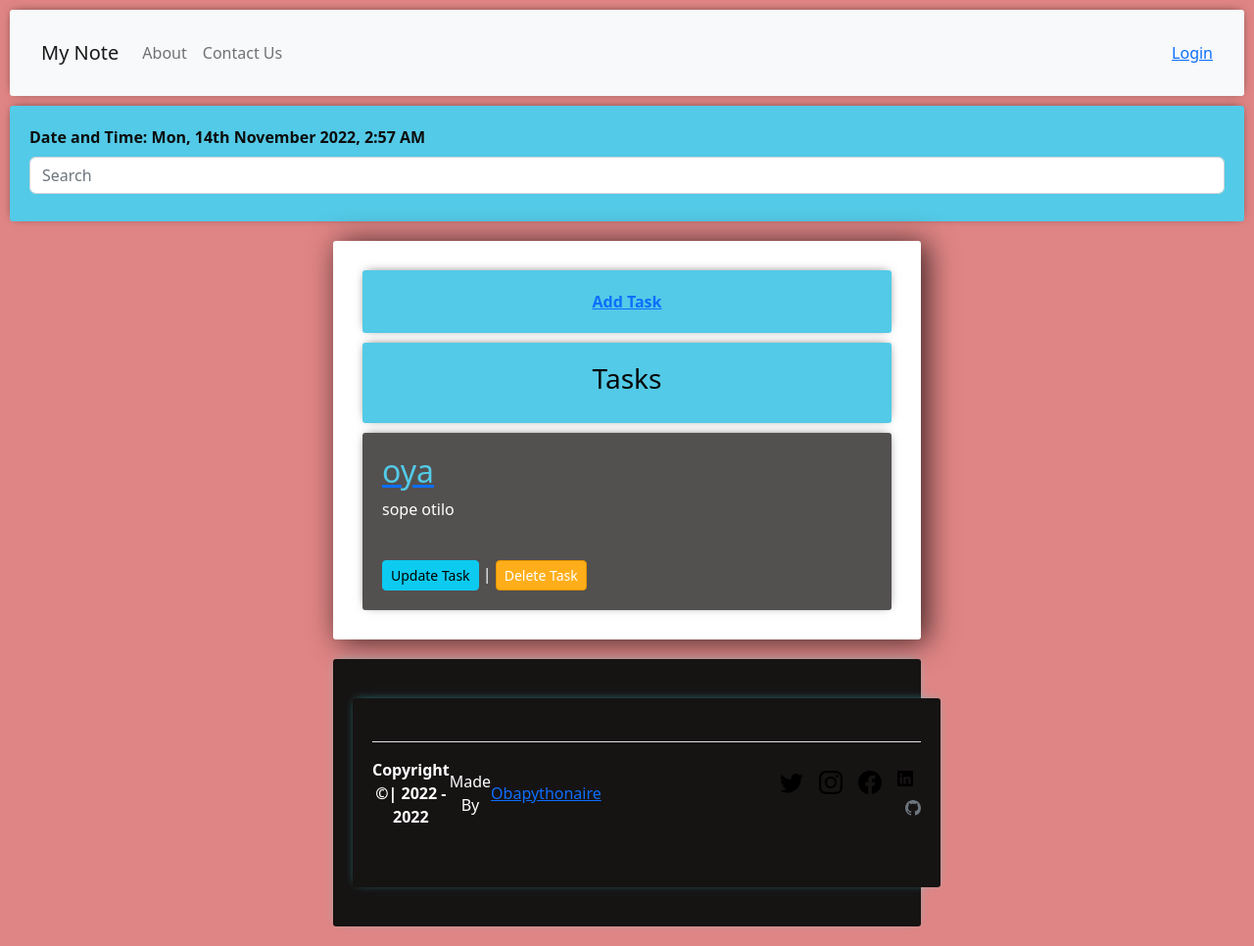
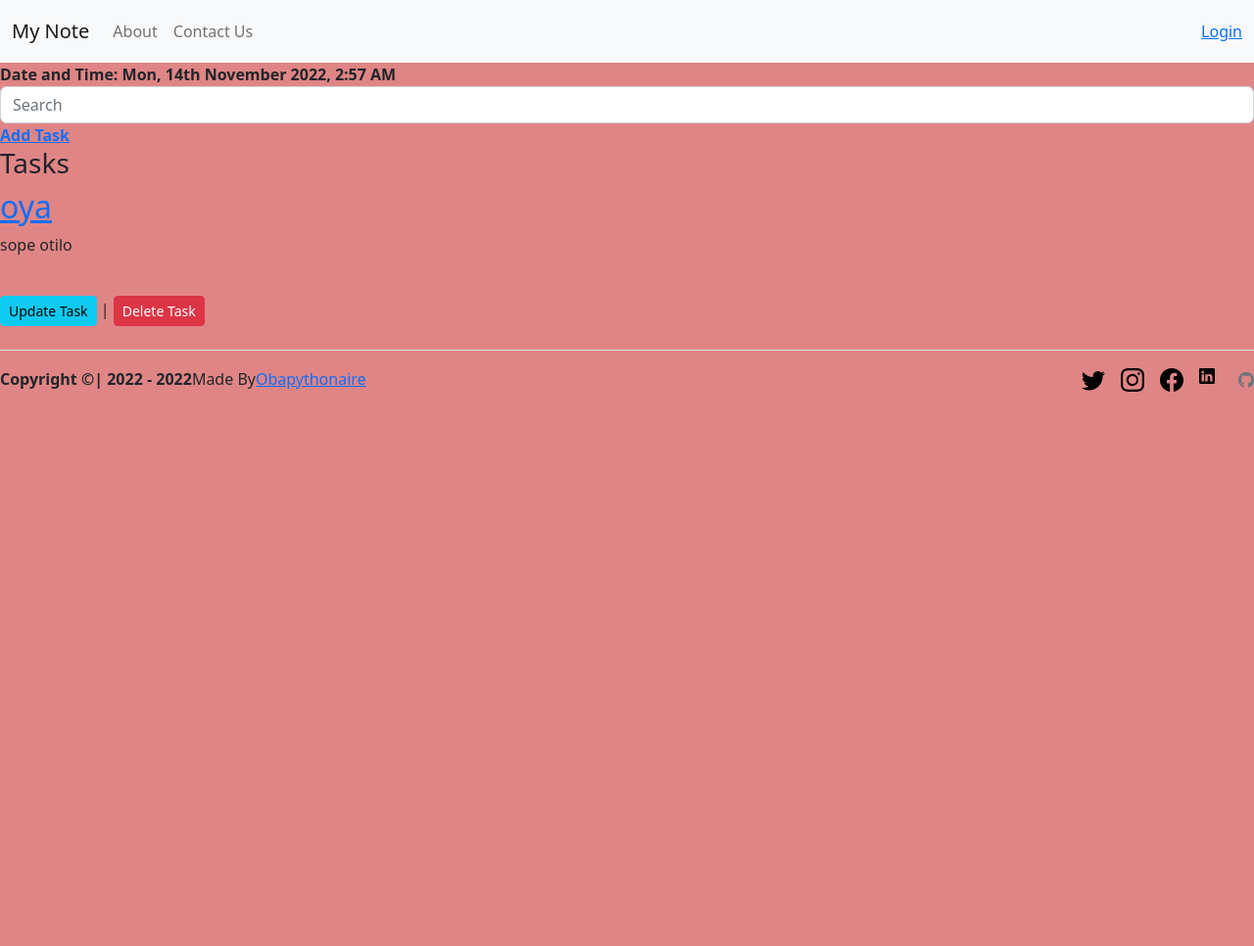
Before and after one commit to Obapythonaire/tododjango, a Django app: page / in a window 1280 px wide. Shown: the whole page at 98% size. After the commit the page ends 400 px from the top, so only its background shows below. Run offline with Django 4.2, Linux system fonts and the light colour scheme; data comes from the database, SQL or seed files in the repository; both versions use the stored data as it was after the commit; some libraries are stand-ins or nearby versions.

Commit message:
made adjustment

```diff
--- a/static/styles/main.css
+++ /dev/null
@@ -1,134 +0,0 @@
-/* <link rel="stylesheet" href="https://stackpath.bootstrapcdn.com/bootstrap/4.3.1/css/bootstrap.min.css" integrity="sha384-ggOyR0ixCbMQv3Xipma34MD+dH/1fQ784/j6cY/iJTQUOchWr7x9JvoRxT2MZw1T" crossorigin="anonymous"> */
-
-/* @import url(<link rel="stylesheet" href="https://cdn.jsdelivr.net/npm/bootstrap@4.4.1/dist/css/bootstrap.min.css" integrity="sha384-Vkoo8x4CGsO3+Hhxv8T/Q5PaXtkKtu6ug5TOeNV6gBiFeWPGFN9MuhOf23Q9Ifjh" crossorigin="anonymous">) */
-/* <script src="https://cdn.jsdelivr.net/npm/bootstrap@4.4.1/dist/js/bootstrap.min.js" integrity="sha384-wfSDF2E50Y2D1uUdj0O3uMBJnjuUD4Ih7YwaYd1iqfktj0Uod8GCExl3Og8ifwB6" crossorigin="anonymous"></script> --> */
-
-@import url("https://fonts.googleapis.com/css2?family=DM+Sans:wght@400;500;700&display=swap");
-
-
-    body {
-        background-color: #638CBB;
-        color: rgb(5, 5, 5);
-        text-decoration-color: #53cae7;
-    }
-
-    h2 {
-        text-decoration-color: rgb(17, 29, 131);
-        color: #53cae7;
-    }
-    .ahref {
-        color: #53cae7;
-    }
-
-    header.a {
-    color: #0c0d0e;
-    text-decoration: none;
-    background-color: transparent;
-    }
-    input{
-        width: 100%;
-        padding: 12px 20px;
-        margin: 8px 0;
-        box-sizing: border-box;
-    }
-    .add.task.body {
-    width: 598px;
-    height: 340px;
-}
-    input::placeholder{
-        color: #d3d3d3;
-    }
-    .submit{
-        background-color: #6ba3e8;
-    }
-
-    .center-column{
-        width: 600px;
-        margin: 20px auto;
-        padding: 20px;
-        background-color: #fff;
-        color: rgb(5, 5, 5);;
-        border-radius: 3px;
-        box-shadow: 6px 2px 30px 0px rgba(0,0,0,0.75);
-    }
-
-    .footer{
-        width: 600px;
-        background-color: #161313;
-        margin: 20px auto;
-        padding: 20px;
-        border-radius: 3px;
-        color: rgb(255, 255, 255);
-        font-size: 16px;
-        box-shadow: 0px -1px 10px -4px rgba(64, 223, 223, 0.75);
-        text-align: center;
-    }
-
-    .header{
-        background-color: #53cae7;
-        margin: 10px;
-        padding: 20px;
-        border-radius: 3px;
-        color: rgb(12, 12, 12);
-        font-size: 16px;
-        box-shadow: 0px -1px 10px -4px rgba(0,0,0,0.75);
-    }
-    .task-header{
-        background-color: #53cae7;
-        text-align: center;
-        text-decoration: none;
-        /* -moz-text-decoration-style: double; */
-        margin: 10px;
-        padding: 20px;
-        border-radius: 3px;
-        color: rgb(5, 5, 5);
-        font-size: 16px;
-        box-shadow: 0px -1px 10px -4px rgba(0,0,0,0.75);
-
-    }
-
-    .title-header{
-        background-color: #53cae7;
-        text-align: center;
-        text-decoration: none;
-        color: rgb(5, 5, 5);
-        font-style: italic;
-        font-family: 'Trebuchet MS', 'Lucida Sans Unicode', 'Lucida Grande', 'Lucida Sans', Arial, sans-serif;
-        font-weight: bolder;
-        text-decoration-color: rgb(5, 5, 5);
-        /* font-size: 16px; */
-        /* -moz-text-decoration-style: double; */
-        /* margin: 10px;
-        padding: 20px;
-        border-radius: 3px;
-        box-shadow: 0px -1px 10px -4px rgba(0,0,0,0.75); */
-
-    }
-
-    .form__group {
-        margin-bottom: 2rem;
-        width: 100%;
-    }
-
-    .item-row{
-        background-color: rgb(83, 80, 80);;
-        margin: 10px;
-        padding: 20px;
-        border-radius: 3px;
-        color: #fff;
-        font-size: 16px;
-        box-shadow: 0px -1px 10px -4px rgba(0,0,0,0.75);
-    }
-    /* .item-row.h2{
-        color: #53cae7;
-        text-decoration: none;
-        text-decoration-color: #53cae7;
-    } */
-
-    .btn-danger{
-        background-color: #ffae19;
-        border-color: #e59400;
-    }
-    .message-danger{
-        color: red;
-    }
--- a/templates/header.html
+++ b/templates/header.html
@@ -1,52 +1,13 @@
 {% load static %}
-<!-- <header class="header header--loggedIn"> -->
-<!-- <div class="container"> -->
-<!-- <div class="header">
-  <h1 class="title-header"><a href="/"<strong> My Note</strong></a> </h1>
+
+<div class="header" justify-content:center >
+
+      <strong> Date and Time: {% now "D, jS F Y, g:i A" %} </strong>
 
 
-{% if request.user.is_authenticated %}
-    <b >Welcome {{request.user.username}} </b>
-    |<a href="{% url 'logout' %}"> Logout</a> <br><br>
 
-
-    {% else %}
-    <a href="{% url 'login' %}">Login</a><br><br>
-
-    {% endif %}
-    <!-- <b>Date & Time: {% now 'jS F Y H:i ' %} </b><br> -->
-    <!-- <b>Date & Time: {% now "D, jS F Y, g:i A" %} </b><br> -->
-<!--</div> -->
-<!-- <div class="message-danger">
-  {% if messages %}
-
-  {% for message in messages  %}
-    <li>{{ message }}</li>
-  {% endfor %}
-
-  {% endif %}
-</div>  -->
-
-<div class="header" justify-content:center >
-  <!-- <div class="collapse navbar-collapse justify-content-md-center" id="navbarsExample08"> -->
-      <strong> Date and Time: {% now "D, jS F Y, g:i A" %} </strong>
-  <!-- </div> -->
-
-  <!-- <div class="collapse navbar-collapse justify-content-md-center" id="navbarsExample08"> -->
-  <!-- <div class="header"> -->
       <form role="search">
       <input class="form-control" type="search" placeholder="Search" aria-label="Search">
   </form>
-  <!-- </div> -->
+
 </div>
-<!-- {% if request.user.is_authenticated %}
-<h1>{{request.user.username}}</h1> <a href="{% url 'logout' %}">Logout</a>
-
- {% else %}
-<a href="{% url 'login' %}">Login</a>
-
-{% endif %} -->
-        <!-- </div>
-      </nav>
-    </div>
-  </header>  -->
```
Also changed, not shown: templates/footer.html (+1 -20 lines), templates/main.html (+1 -20 lines), templates/main3.html (deleted, +0 -26 lines), todotasks/templates/todotasks/main2.html (deleted, +0 -62 lines), README.md, db.sqlite3, 1 other file.
